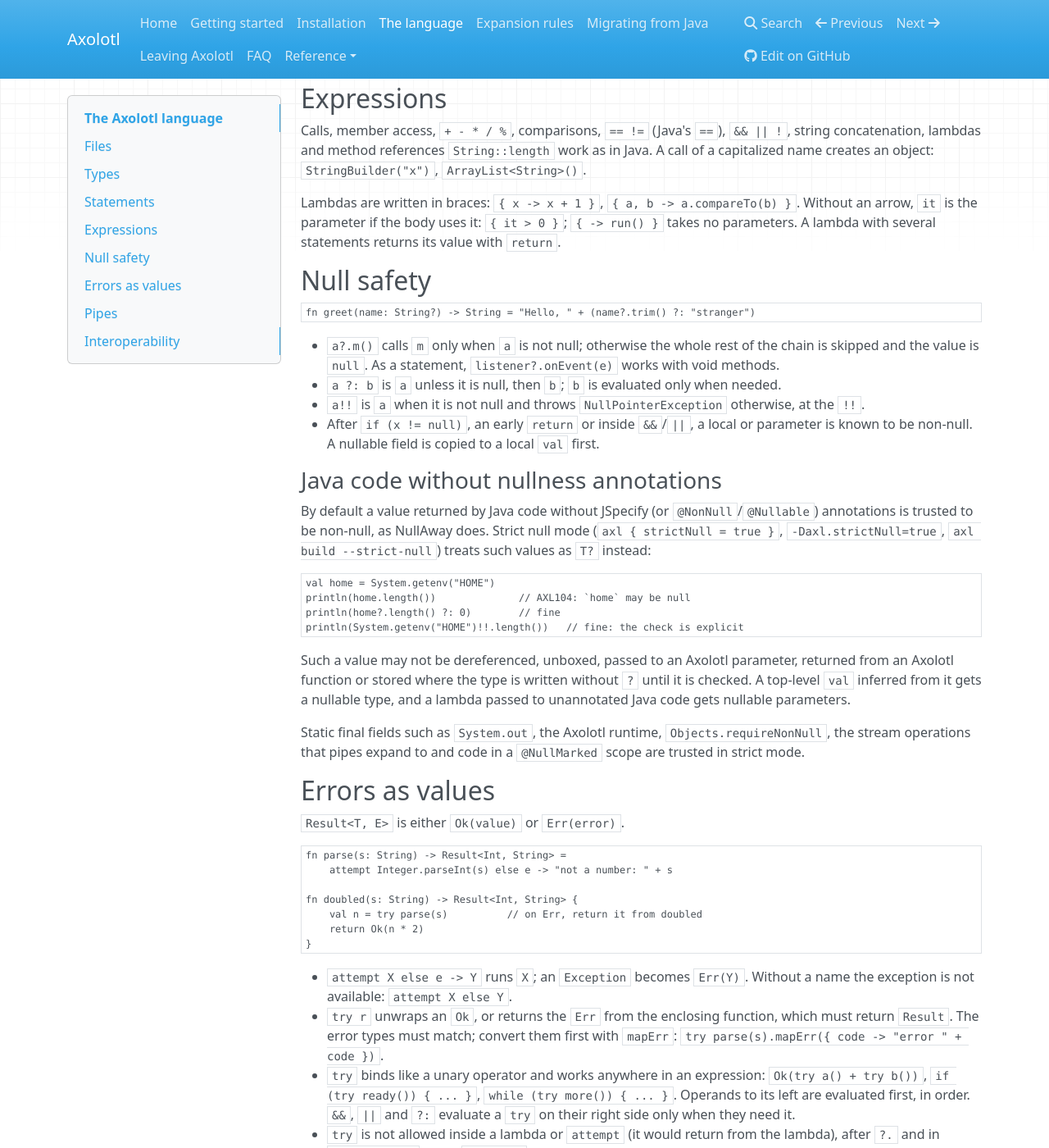
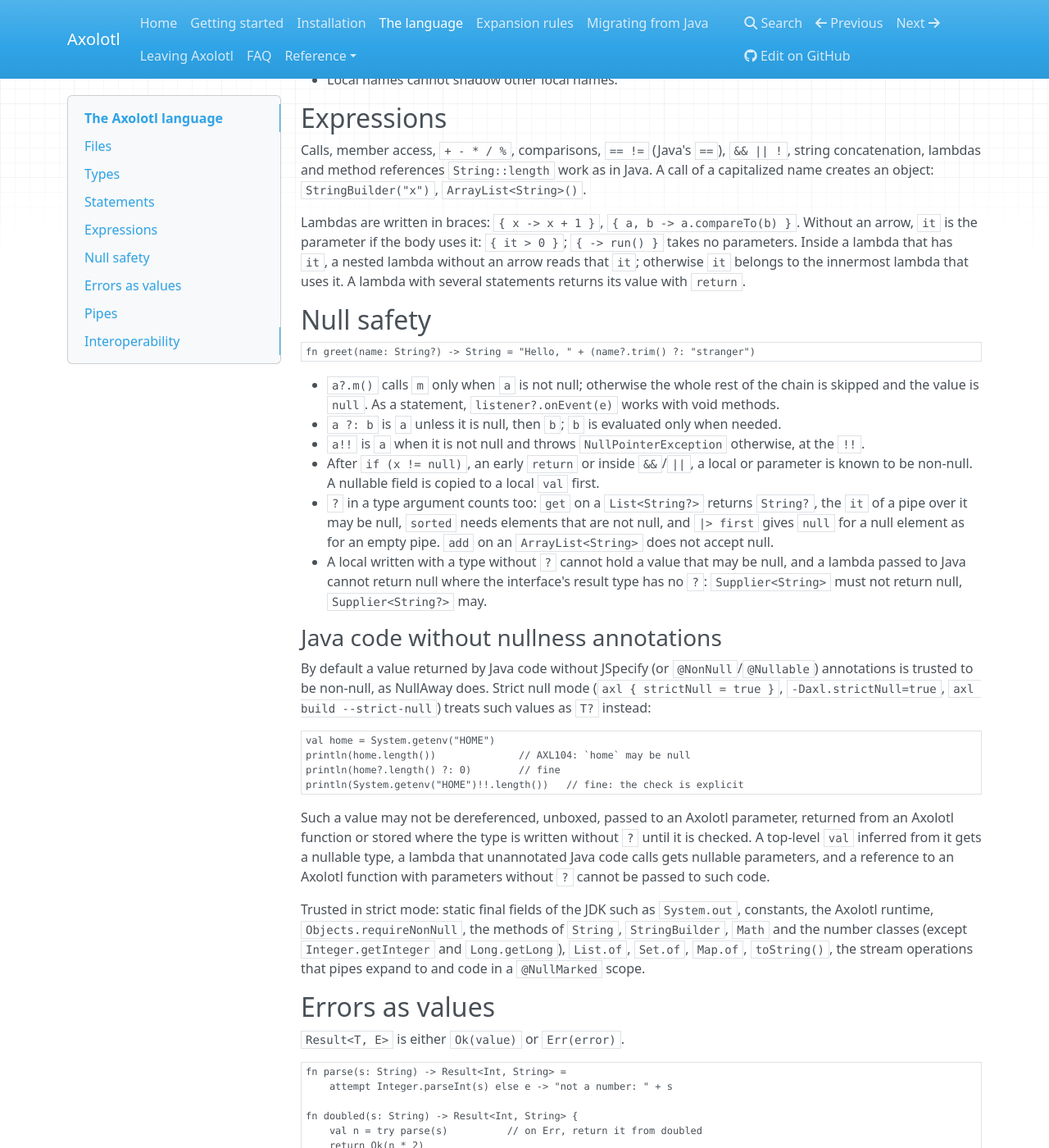
Before and after one commit to k1ngmang/axolotl-lang, an MkDocs documentation site: the page built from docs/language.md, in a window 1280 px wide and 1400 px high, scrolled down 939 px. Shown: the whole window at 82% size. Built offline with MkDocs 1.6.1, drawn with Linux system fonts in a browser that asks for light colours; nearby versions of some CDN libraries.

```diff
--- a/docs/language.md
+++ b/docs/language.md
@@ -41,7 +41,9 @@ the wrapper classes. Every other name is a Java type: `String`, `List<Int>`, `ja
 - `x = e`, `x += e`, `-=`, `*=`, `/=`, `%=` assign to a `var` (or to a Java field).
 - `if (c) { ... } else if (d) { ... } else { ... }`, `while (c) { ... }`, `return e`.
 - Statements end at the end of a line or at `;`. A line starting with `(`, `+` or `-` starts a new
-  statement; break long lines after an operator or before `.`, `?.`, `?:` and `|>`.
+  statement; break long lines after an operator or before `.`, `?.`, `?:` and `|>`. Two statements
+  on one line need a `;` between them, and an expression that does nothing, such as `x + 1`,
+  cannot stand as a statement.
 - Local names cannot shadow other local names.
 
 ## Expressions
@@ -51,8 +53,9 @@ concatenation, lambdas and method references `String::length` work as in Java. A
 capitalized name creates an object: `StringBuilder("x")`, `ArrayList<String>()`.
 
 Lambdas are written in braces: `{ x -> x + 1 }`, `{ a, b -> a.compareTo(b) }`. Without an arrow,
-`it` is the parameter if the body uses it: `{ it > 0 }`; `{ -> run() }` takes no parameters. A
-lambda with several statements returns its value with `return`.
+`it` is the parameter if the body uses it: `{ it > 0 }`; `{ -> run() }` takes no parameters. Inside
+a lambda that has `it`, a nested lambda without an arrow reads that `it`; otherwise `it` belongs to
+the innermost lambda that uses it. A lambda with several statements returns its value with `return`.
 
 ## Null safety
 
@@ -66,6 +69,12 @@ fn greet(name: String?) -> String = "Hello, " + (name?.trim() ?: "stranger")
 - `a!!` is `a` when it is not null and throws `NullPointerException` otherwise, at the `!!`.
 - After `if (x != null)`, an early `return` or inside `&&`/`||`, a local or parameter is known to be
   non-null. A nullable field is copied to a local `val` first.
+- `?` in a type argument counts too: `get` on a `List<String?>` returns `String?`, the `it` of a pipe
+  over it may be null, `sorted` needs elements that are not null, and `|> first` gives `null` for a
+  null element as for an empty pipe. `add` on an `ArrayList<String>` does not accept null.
+- A local written with a type without `?` cannot hold a value that may be null, and a lambda passed
+  to Java cannot return null where the interface's result type has no `?`: `Supplier<String>` must
+  not return null, `Supplier<String?>` may.
 
 ### Java code without nullness annotations
 
@@ -82,11 +91,14 @@ println(System.getenv("HOME")!!.length())   // fine: the check is explicit
 
 Such a value may not be dereferenced, unboxed, passed to an Axolotl parameter, returned from an
 Axolotl function or stored where the type is written without `?` until it is checked. A top-level
-`val` inferred from it gets a nullable type, and a lambda passed to unannotated Java code gets
-nullable parameters.
+`val` inferred from it gets a nullable type, a lambda that unannotated Java code calls gets nullable
+parameters, and a reference to an Axolotl function with parameters without `?` cannot be passed to
+such code.
 
-Static final fields such as `System.out`, the Axolotl runtime, `Objects.requireNonNull`, the stream
-operations that pipes expand to and code in a `@NullMarked` scope are trusted in strict mode.
+Trusted in strict mode: static final fields of the JDK such as `System.out`, constants, the Axolotl
+runtime, `Objects.requireNonNull`, the methods of `String`, `StringBuilder`, `Math` and the number
+classes (except `Integer.getInteger` and `Long.getLong`), `List.of`, `Set.of`, `Map.of`, `toString()`,
+the stream operations that pipes expand to and code in a `@NullMarked` scope.
 
 ## Errors as values
 
```
Also changed, not shown: CHANGELOG.md (+11 -0 lines), docs/decisions.md (+14 -10 lines), docs/errors.md (+2 -2 lines), docs/expansion.md (+6 -4 lines).
